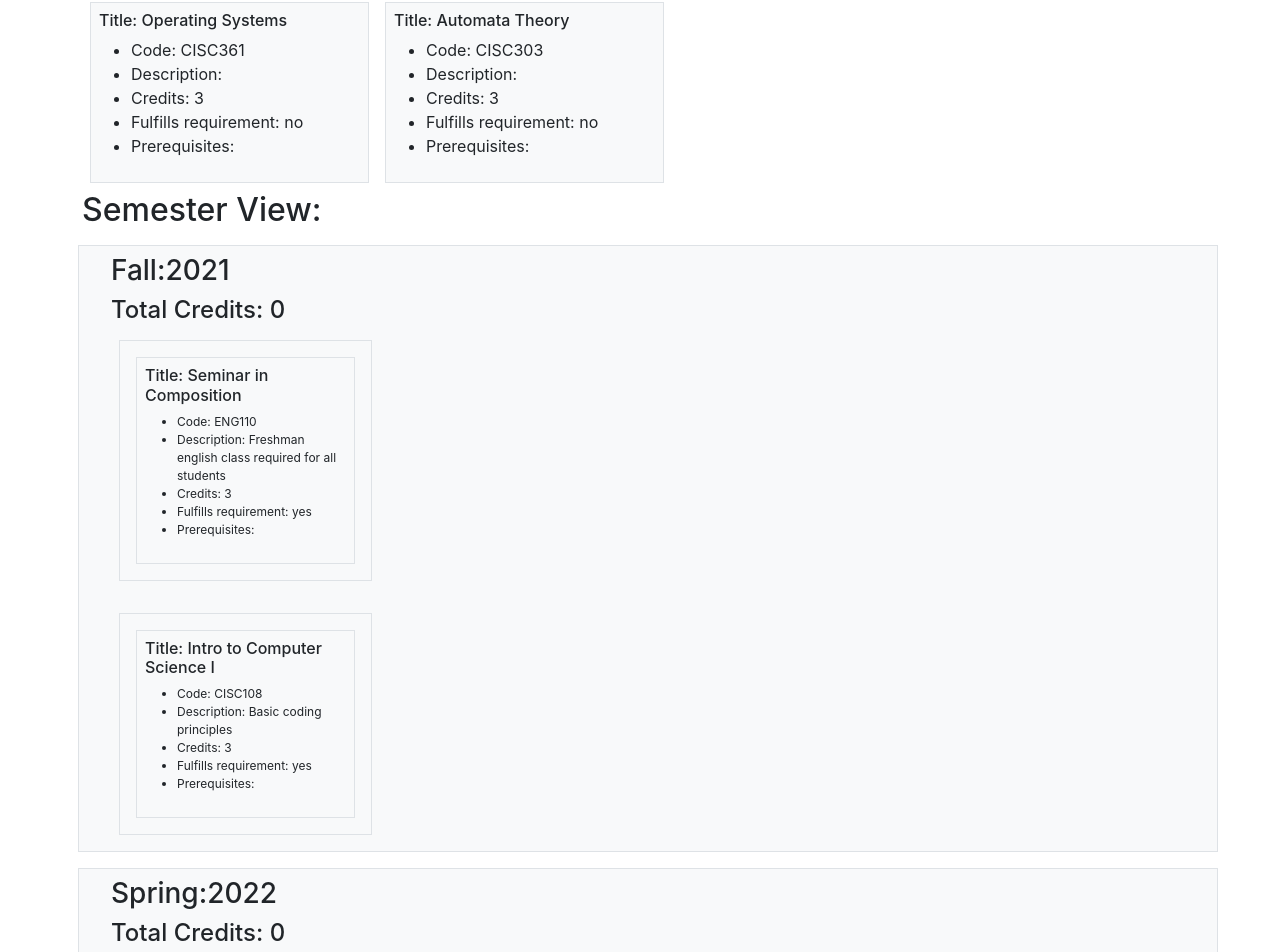
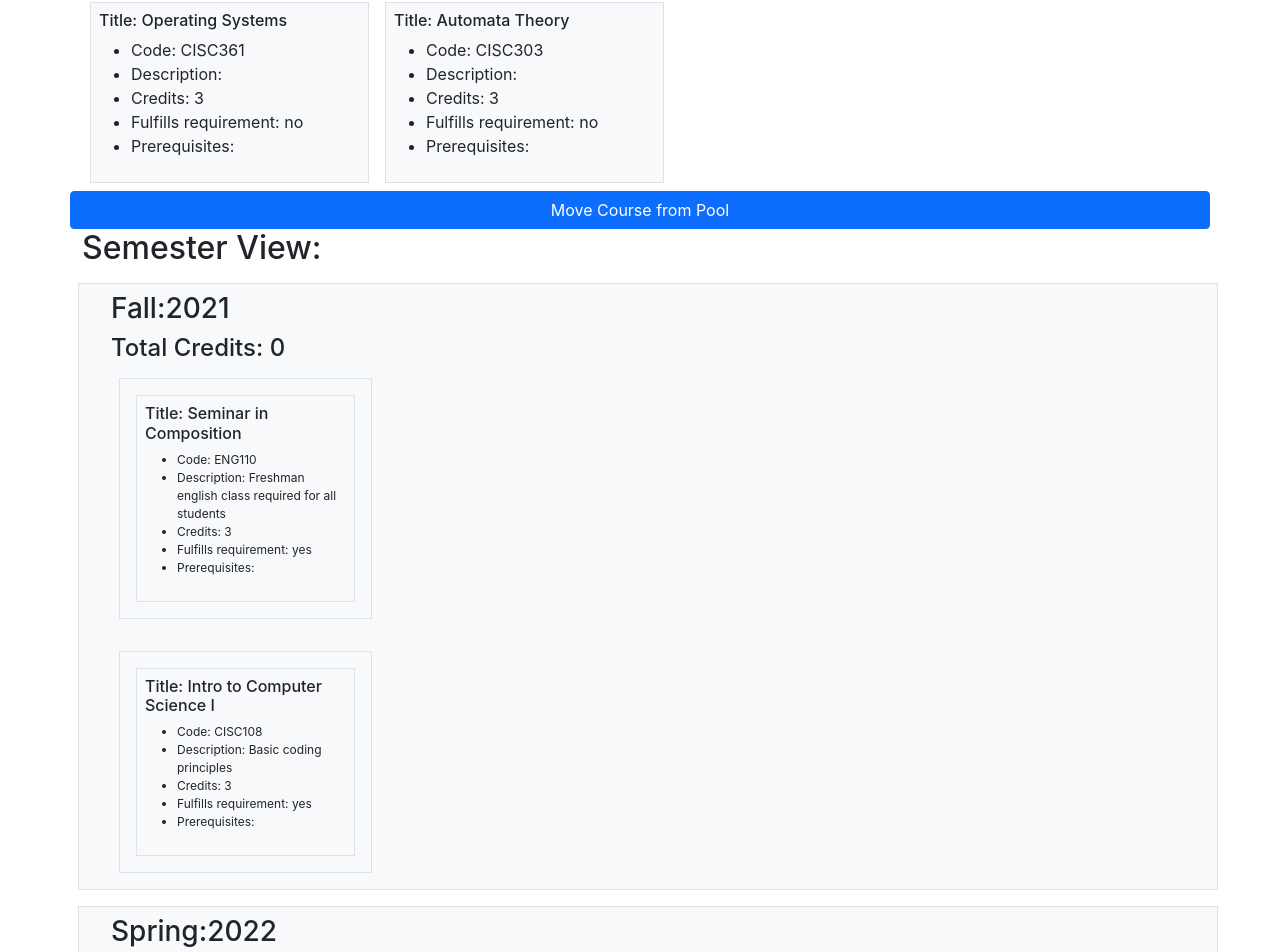
Before and after one commit to UD-CISC275-S22/cis-scheduler-team-3, a React (Create React App) app: page / in a window 1280 px wide. Shown: the part 1246-2198 px from the top of the page. Built offline with nearby package versions, Linux system fonts and the light colour scheme.

Commit message:
added new component call to course pool

```diff
--- a/src/components/CoursePool.tsx
+++ b/src/components/CoursePool.tsx
@@ -4,11 +4,13 @@ import { CourseView } from "./CourseView";
 import { ValidateNewCourse } from "./NewCourse";
 import POOL_DATA from "../data/course_pool.json";
 import type { Course } from "../interfaces/course";
+import { CourseMover } from "./CourseMover";
 
 export function CoursePool(): JSX.Element {
     const POOLCOURSES = POOL_DATA as Course[];
     const [newCourse, setNewCourse] = useState<boolean>(false);
     const [poolCourses, setPoolCourses] = useState<Course[]>(POOLCOURSES);
+    const [movecourse, setMoveCourse] = useState<boolean>(false);
 
     function createCourse(newCourse: Course) {
         setPoolCourses([...poolCourses, newCourse]);
@@ -37,6 +39,12 @@ export function CoursePool(): JSX.Element {
                     <CourseView key={course.code} course={course}></CourseView>
                 ))}
             </Row>
+            <Row>
+                <Button onClick={() => setMoveCourse(!movecourse)}>
+                    Move Course from Pool
+                </Button>
+                {movecourse ? <CourseMover></CourseMover> : null}
+            </Row>
         </Container>
     );
 }
```
